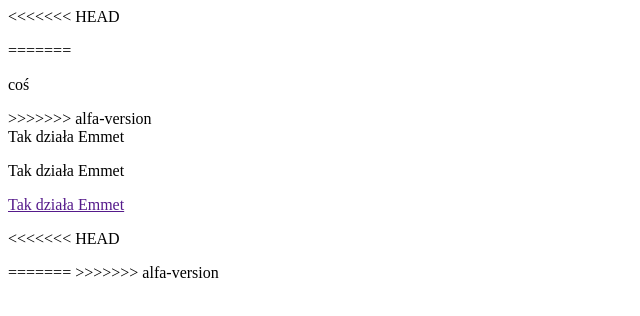
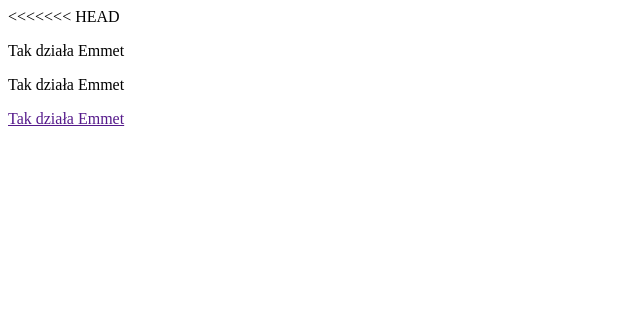
Before and after one commit to zabuza1980/zabuza1980.github.io, a plain HTML site: page index.html in a window 1280 px wide. Shown: the whole page, without its empty margins (0-640 px from the left). Drawn offline with Linux system fonts and the light colour scheme.

Commit message:
Merged master with alfa-version

```diff
--- a/index.html
+++ b/index.html
@@ -9,16 +9,10 @@
 <body>
 <<<<<<< HEAD
     <p></p>
-=======
-    <p>coś</p>
->>>>>>> alfa-version
     <div>Tak działa Emmet</div>
     <p>Tak działa Emmet</p>
     <a href="">Tak działa Emmet</a>
     <p></p>
-<<<<<<< HEAD
     <p></p>
-=======
->>>>>>> alfa-version
 </body>
 </html>
```
